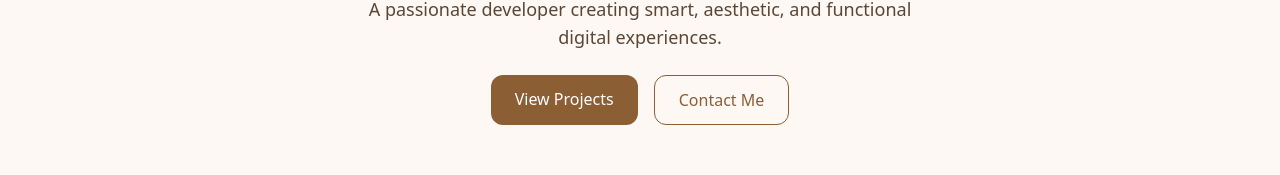
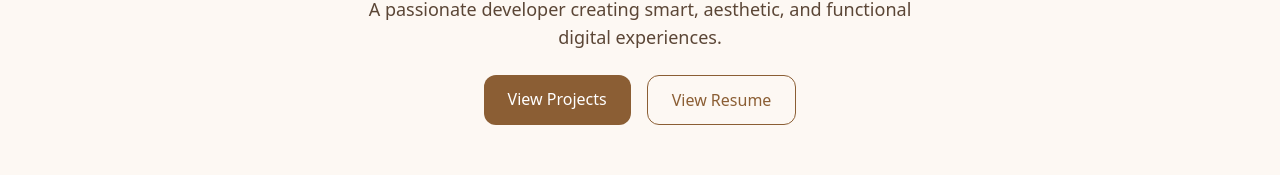
Before and after one commit to lyle0129/lyle-trillanes-portfolio, a React (Vite) app in the folder trillanes-lyle/: page / in a window 1280 px wide. Shown: the part 165-340 px from the top of the page. Built offline with nearby package versions, Linux system fonts and the light colour scheme.

Commit message:
Changed to View Resume Button

```diff
--- a/trillanes-lyle/src/components/Hero.jsx
+++ b/trillanes-lyle/src/components/Hero.jsx
@@ -1,4 +1,5 @@
 import { motion } from "framer-motion";
+import resume from '../assets/Resume_Trillanes.pdf';
 
 export default function Hero() {
   return (
@@ -44,10 +45,11 @@ export default function Hero() {
           View Projects
         </a>
         <a
-          href="#contact"
+          href={resume}
+          download="Resume_Trillanes.pdf"
           className="px-6 py-3 border border-[#8b5e34] text-[#8b5e34] dark:border-[#d7b693] dark:text-[#d7b693] rounded-xl hover:bg-[#8b5e34]/10 dark:hover:bg-[#d7b693]/10 transition"
         >
-          Contact Me
+          View Resume
         </a>
       </motion.div>
     </section>
```
